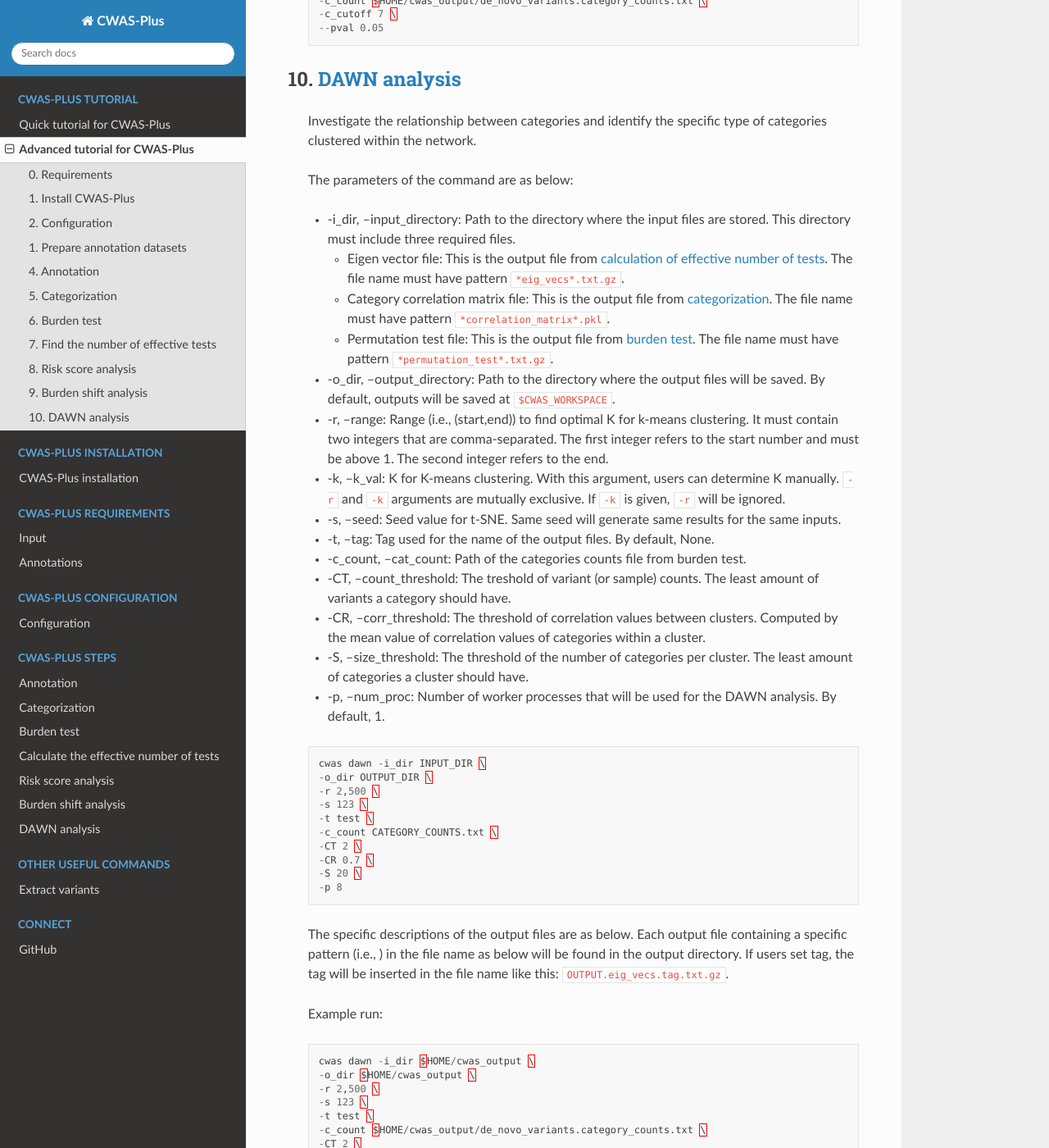
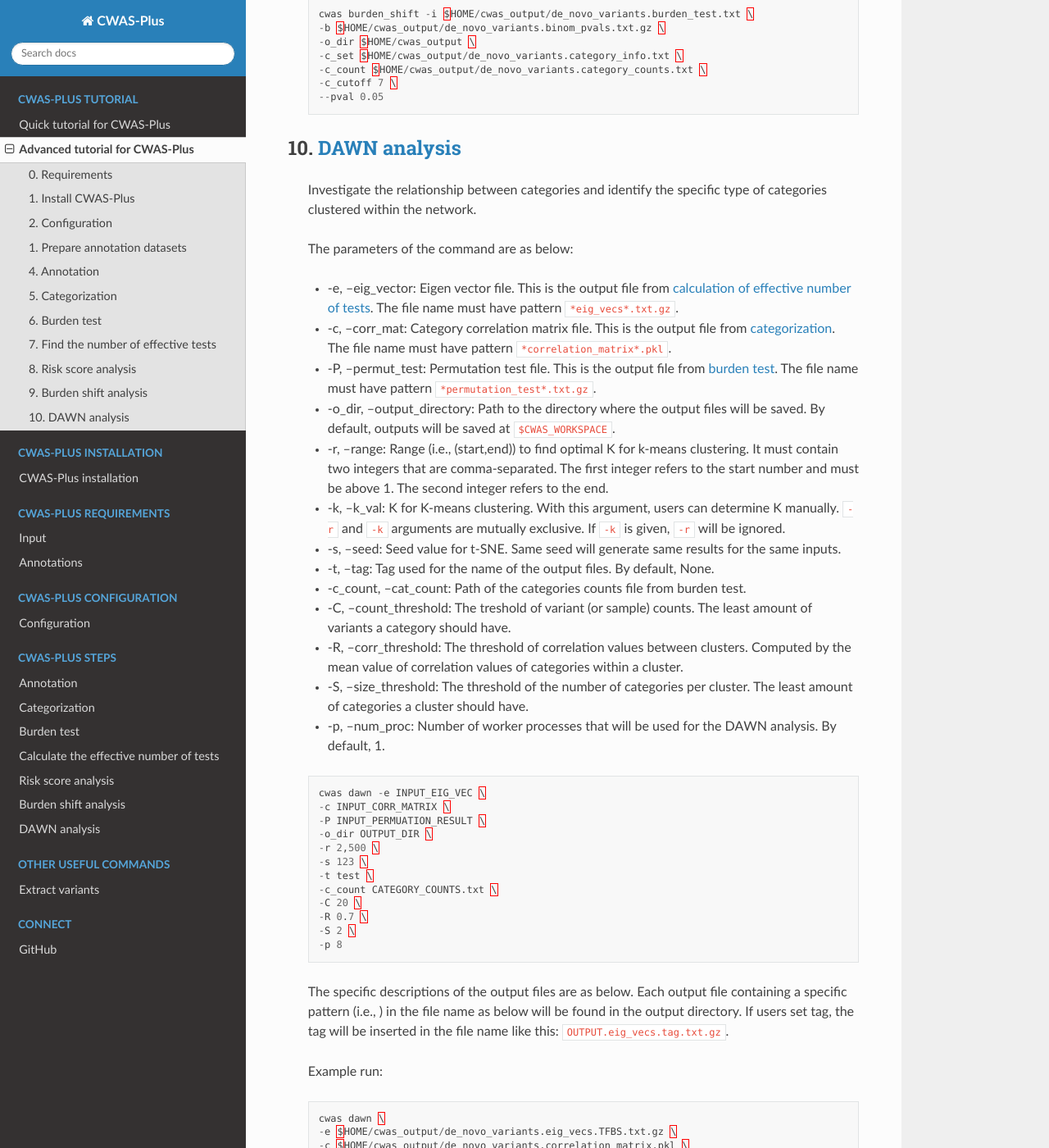
Before and after one commit to joonan-lab/cwas, a Sphinx documentation site: the page built from docs/quickstart/advanced_tutorial.rst, in a window 1280 px wide and 1400 px high, scrolled down 23143 px. Shown: the whole window at 82% size. Built offline with Sphinx 7.4.7 and the Read the Docs theme 2.0.0, drawn with Linux system fonts in a browser that asks for light colours; some of the changed text lies outside the part shown.

Commit message:
Update advanced_tutorial.rst

```diff
--- a/docs/quickstart/advanced_tutorial.rst
+++ b/docs/quickstart/advanced_tutorial.rst
@@ -706,6 +706,11 @@
 
     cwas effective_num_test -i $HOME/cwas_output/de_novo_variants.correlation_matrix.pkl -o_dir $HOME/cwas_output -ef -thr 8 -if corr -n 10000 -c_count $HOME/cwas_output/de_novo_variants.category_counts.txt
 
+    cat $HOME/cwas_output/de_novo_variants.category_info.txt | head -1 > $HOME/cwas_output/subset_categories.txt
+    cat $HOME/cwas_output/de_novo_variants.category_info.txt | awk '$12 == 1 && $6 == "EncodeTFBS"' >> $HOME/cwas_output/subset_categories.txt
+
+    cwas effective_num_test -i $HOME/cwas_output/de_novo_variants.correlation_matrix.pkl -o_dir $HOME/cwas_output -thr 8 -if -t TFBS corr -n 10000 -c $HOME/cwas_output/subset_categories.txt -c_count $HOME/cwas_output/de_novo_variants.category_counts.txt
+
   This process uses all of the cores. With 40 cores, it takes about 90 minutes.
 
   Below are the output files generated.
@@ -910,35 +915,34 @@
 
   The parameters of the command are as below:
 
-  - -i_dir, --input_directory: Path to the directory where the input files are stored. This directory must include three required files.
-
-    - Eigen vector file: This is the output file from :ref:`calculation of effective number of tests <effnumtest>`. The file name must have pattern ``*eig_vecs*.txt.gz``.
-    - Category correlation matrix file: This is the output file from :ref:`categorization <categorization>`. The file name must have pattern ``*correlation_matrix*.pkl``.
-    - Permutation test file: This is the output file from :ref:`burden test <permtest>`. The file name must have pattern ``*permutation_test*.txt.gz``.
-
+  - -e, --eig_vector: Eigen vector file. This is the output file from :ref:`calculation of effective number of tests <effnumtest>`. The file name must have pattern ``*eig_vecs*.txt.gz``.
+  - -c, --corr_mat: Category correlation matrix file. This is the output file from :ref:`categorization <categorization>`. The file name must have pattern ``*correlation_matrix*.pkl``.
+  - -P, --permut_test: Permutation test file. This is the output file from :ref:`burden test <permtest>`. The file name must have pattern ``*permutation_test*.txt.gz``.
   - -o_dir, --output_directory: Path to the directory where the output files will be saved. By default, outputs will be saved at ``$CWAS_WORKSPACE``.
   - -r, --range: Range (i.e., (start,end)) to find optimal K for k-means clustering. It must contain two integers that are comma-separated. The first integer refers to the start number and must be above 1. The second integer refers to the end.
   - -k, --k_val: K for K-means clustering. With this argument, users can determine K manually. ``-r`` and ``-k`` arguments are mutually exclusive. If ``-k`` is given, ``-r`` will be ignored.
   - -s, --seed: Seed value for t-SNE. Same seed will generate same results for the same inputs.
   - -t, --tag: Tag used for the name of the output files. By default, None.
   - -c_count, --cat_count: Path of the categories counts file from burden test.
-  - -CT, --count_threshold: The treshold of variant (or sample) counts. The least amount of variants a category should have.
-  - -CR, --corr_threshold: The threshold of correlation values between clusters. Computed by the mean value of correlation values of categories within a cluster.
+  - -C, --count_threshold: The treshold of variant (or sample) counts. The least amount of variants a category should have.
+  - -R, --corr_threshold: The threshold of correlation values between clusters. Computed by the mean value of correlation values of categories within a cluster.
   - -S, --size_threshold: The threshold of the number of categories per cluster. The least amount of categories a cluster should have.
   - -p, --num_proc: Number of worker processes that will be used for the DAWN analysis. By default, 1.
 
 
   .. code-block:: solidity
 
-      cwas dawn -i_dir INPUT_DIR \
+      cwas dawn -e INPUT_EIG_VEC \
+      -c INPUT_CORR_MATRIX \
+      -P INPUT_PERMUATION_RESULT \
       -o_dir OUTPUT_DIR \
       -r 2,500 \
       -s 123 \
       -t test \
       -c_count CATEGORY_COUNTS.txt \
-      -CT 2 \
-      -CR 0.7 \
-      -S 20 \
+      -C 20 \
+      -R 0.7 \
+      -S 2 \
       -p 8
 
 
@@ -949,15 +953,18 @@
 
   .. code-block:: solidity
 
-      cwas dawn -i_dir $HOME/cwas_output \
+      cwas dawn \
+      -e $HOME/cwas_output/de_novo_variants.eig_vecs.TFBS.txt.gz \
+      -c $HOME/cwas_output/de_novo_variants.correlation_matrix.pkl \
+      -P $HOME/cwas_output/de_novo_variants.permutation_test.txt.gz \
       -o_dir $HOME/cwas_output \
-      -r 2,500 \
+      -r 2,200 \
       -s 123 \
-      -t test \
+      -t TFBS.exact \
       -c_count $HOME/cwas_output/de_novo_variants.category_counts.txt \
-      -CT 2 \
-      -CR 0.7 \
-      -S 20 \
+      -C 20 \
+      -R 0.7 \
+      -S 2 \
       -p 8
 
   The above example requires approximately ~ minutes using eight cores.
```
